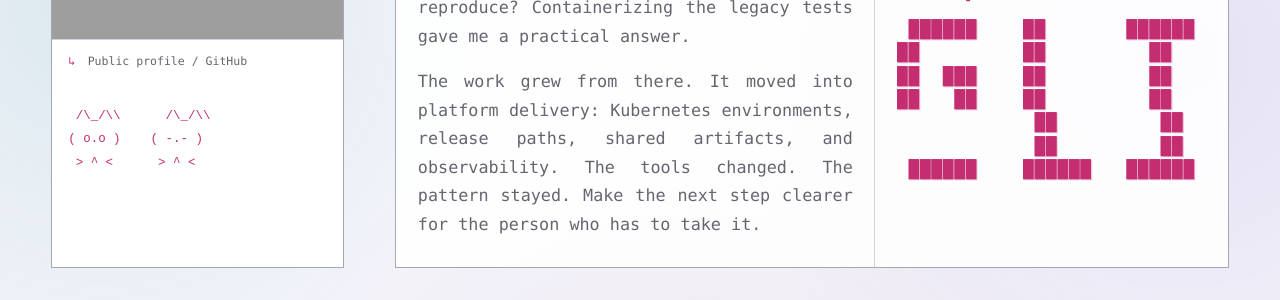
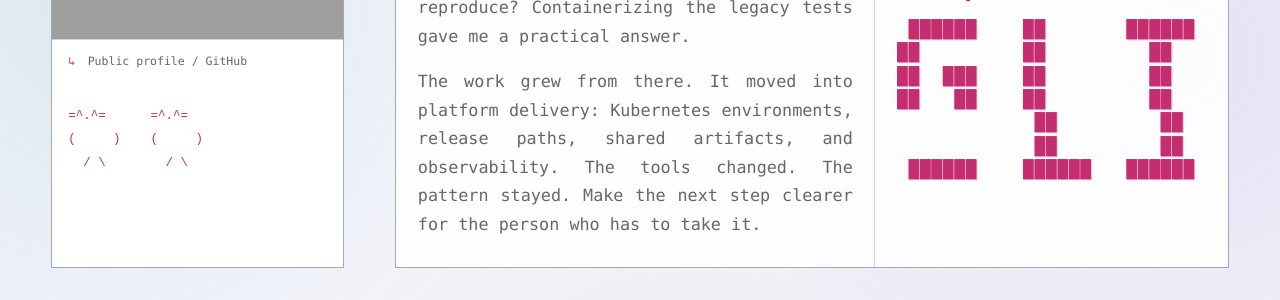
Before and after one commit to ANISHG-26/ANISHG-26.github.io, a Jekyll site: the page built from about.html, in a window 1280 px wide and 900 px high, scrolled down 855 px. Shown: the part 151-451 px from the top of the window. Built offline with Jekyll 4.4.1, drawn with Linux system fonts in a browser that asks for light colours; nearby versions of some CDN libraries; grey boxes are pictures that could not be loaded.

```diff
--- a/about.html
+++ b/about.html
@@ -9,9 +9,9 @@ permalink: /about/
   <figure class="about-portrait">
     <img src="https://github.com/ANISHG-26.png?size=640" alt="Anish George" width="640" height="640">
     <figcaption><span class="prompt-mark">↳</span> Public profile / GitHub</figcaption>
-    <pre class="portrait-cats" aria-label="A pair of terminal cats"><code> /&#92;_/&#92;&#92;      /&#92;_/&#92;&#92;
-( o.o )    ( -.- )
- &gt; ^ &lt;      &gt; ^ &lt;</code></pre>
+    <pre class="portrait-cats" aria-label="A pair of terminal cats"><code>=^.^=      =^.^=
+(     )    (     )
+  / \        / \</code></pre>
   </figure>
   <div class="about-profile-terminal">
     <div class="terminal-window-bar"><span><i data-lucide="terminal" aria-hidden="true"></i> ~/ag/about.md</span><span class="file-type">PROFILE</span></div>
```
Also changed, not shown: docs/design-contract.md (+7 -0 lines).
